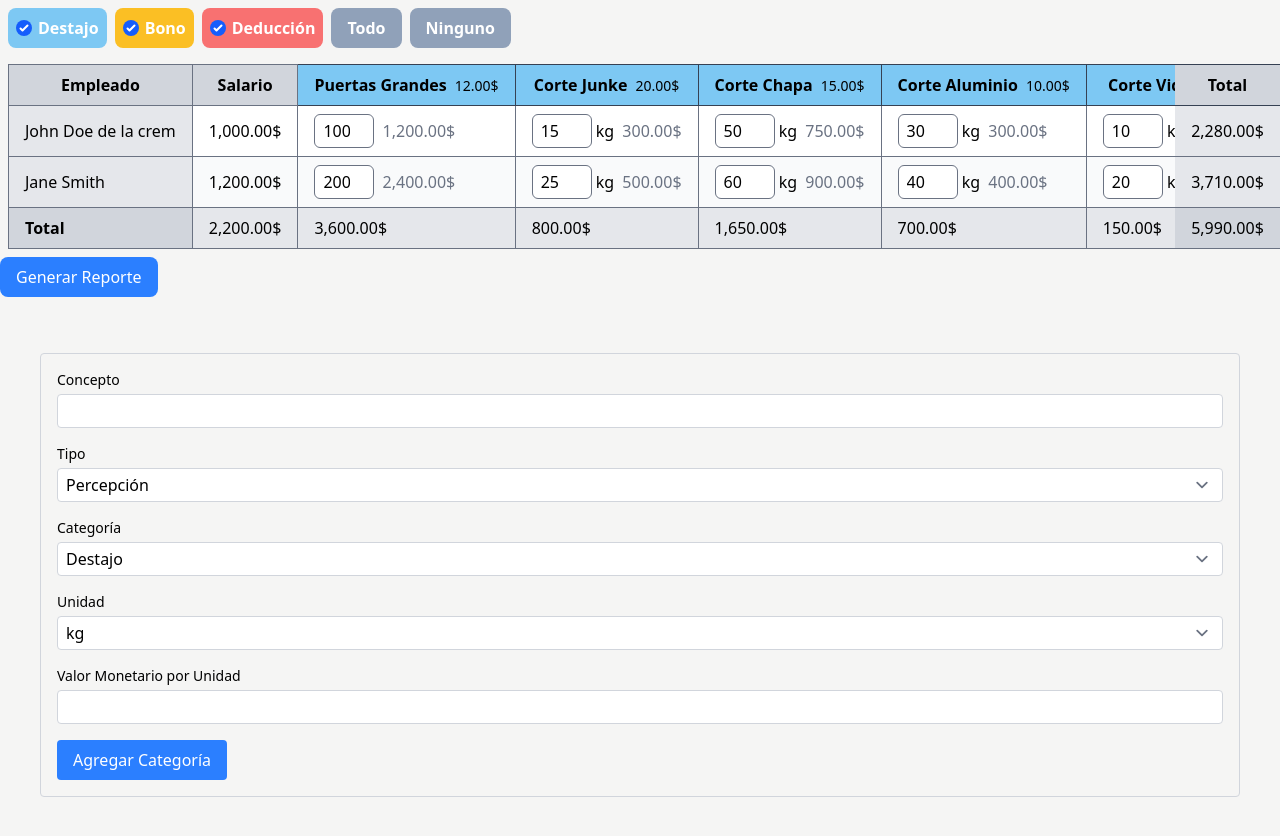
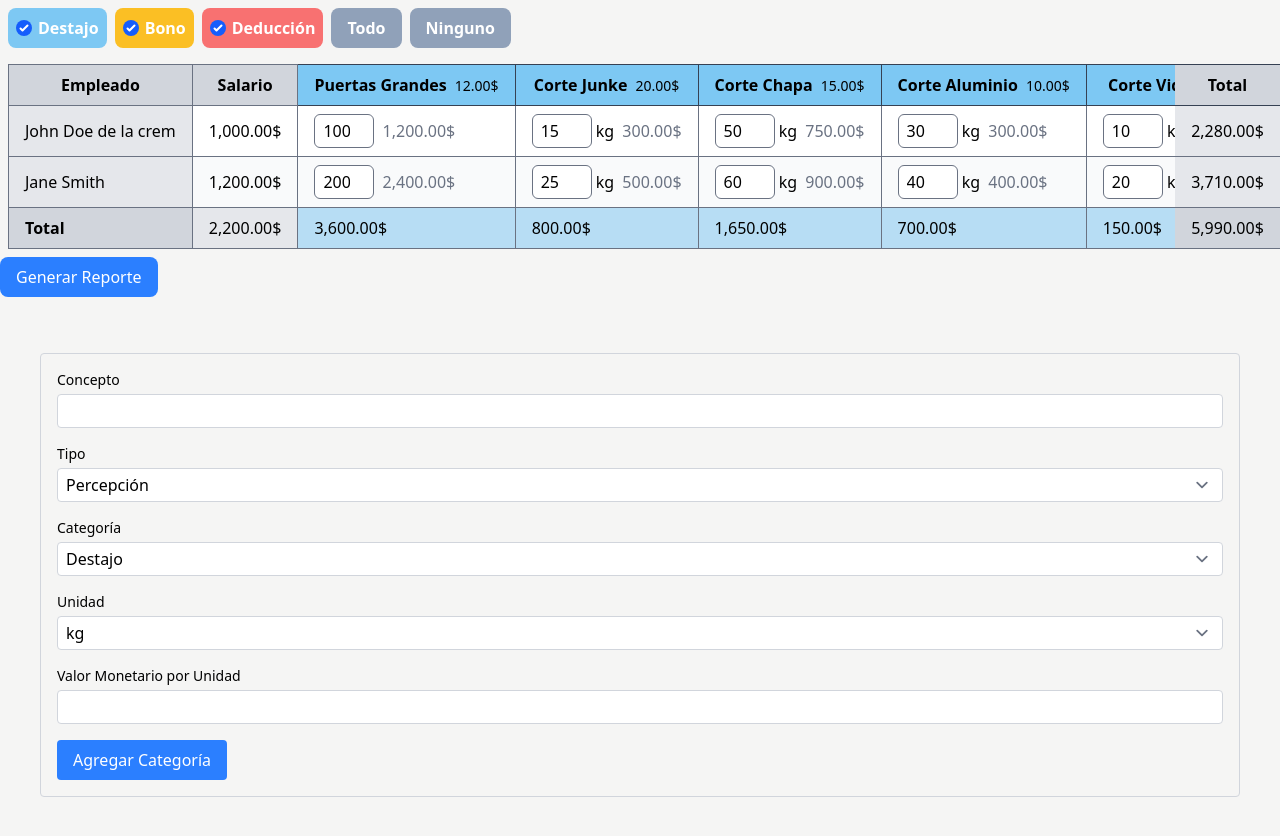
Before and after one commit to ChrisPoul/renova, a SvelteKit app: page / in a window 1280 px wide. Built offline with nearby package versions, Linux system fonts and the light colour scheme.

Commit message:
Fixed look

```diff
--- a/src/routes/MainTable.svelte
+++ b/src/routes/MainTable.svelte
@@ -29,7 +29,7 @@
 			totalsByCategoryType.set(categoryType, categoryTypeTotal);
 			const prevTotal = totalsByCategoryType.get('all') ?? 0;
 			if (categoryType === 'deduccion') {
-				totalsByCategoryType.set("all", prevTotal - categoryTypeTotal);
+				totalsByCategoryType.set('all', prevTotal - categoryTypeTotal);
 			} else {
 				totalsByCategoryType.set('all', prevTotal + categoryTypeTotal);
 			}
@@ -79,7 +79,7 @@
 					{/if}
 				{/each}
 				{#each selectedCategoryTypes.value as categoryType}
-					<th class={`border border-gray-700 px-4 py-2 text-nowrap ${categoryType}-opaco`}>
+					<th class={`border border-gray-700 px-4 py-2 text-nowrap ${categoryType}`}>
 						Total {getCategoryTypeLabel(categoryType)}
 					</th>
 				{/each}
@@ -97,7 +97,9 @@
 				</td>
 				{#each categoriasIncidencia as category}
 					{#if selectedCategoryTypes.value.includes(category.type)}
-						<td class="border border-gray-500 bg-gray-200 px-4 py-2 text-nowrap">
+						<td
+							class={`border border-gray-500 bg-gray-200 px-4 py-2 text-nowrap ${category.type}-opaco`}
+						>
 							{formatMonetaryValue(getCategoryTotalMonetaryValue(category.id))}
 						</td>
 					{/if}
```
